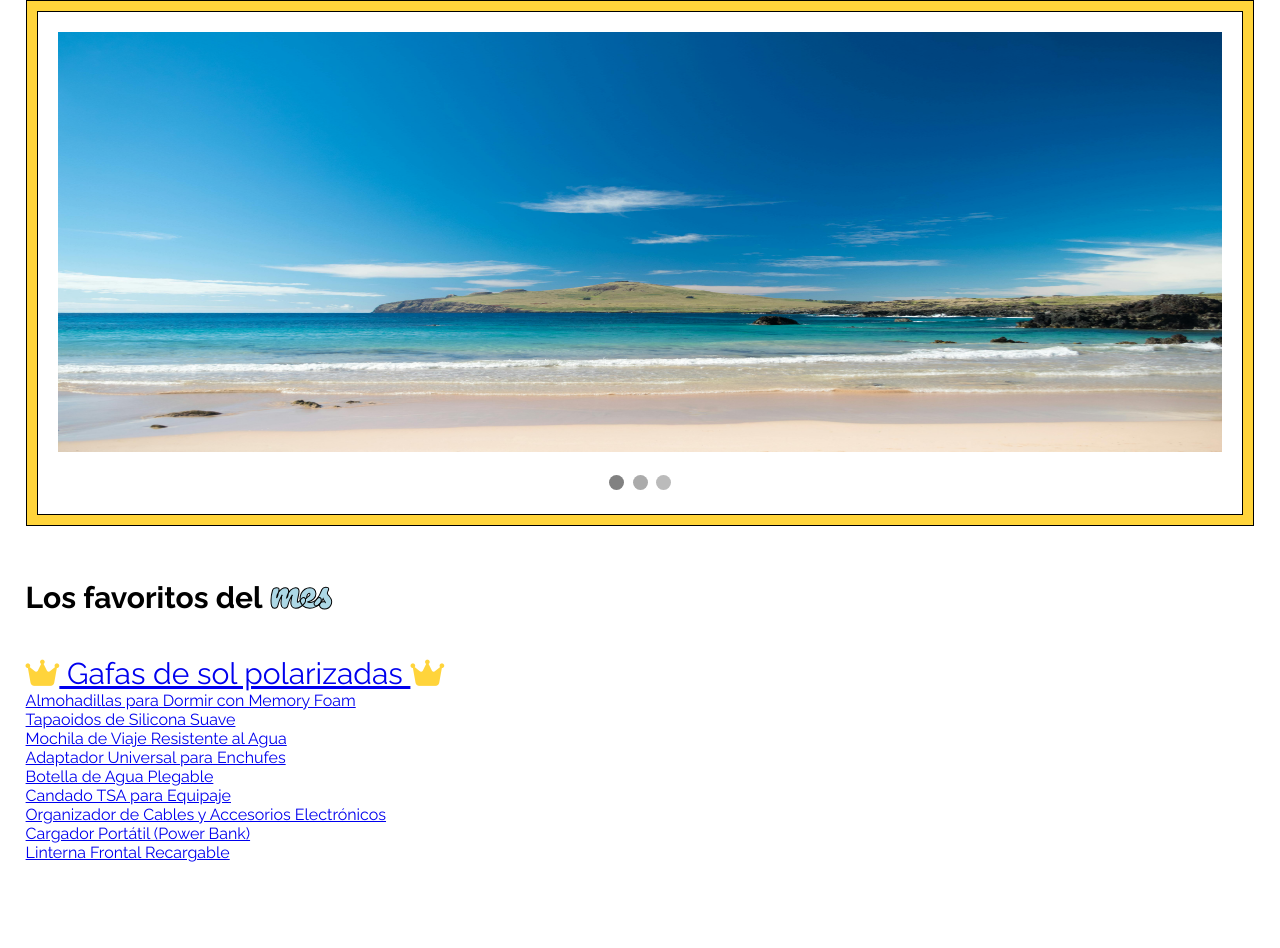
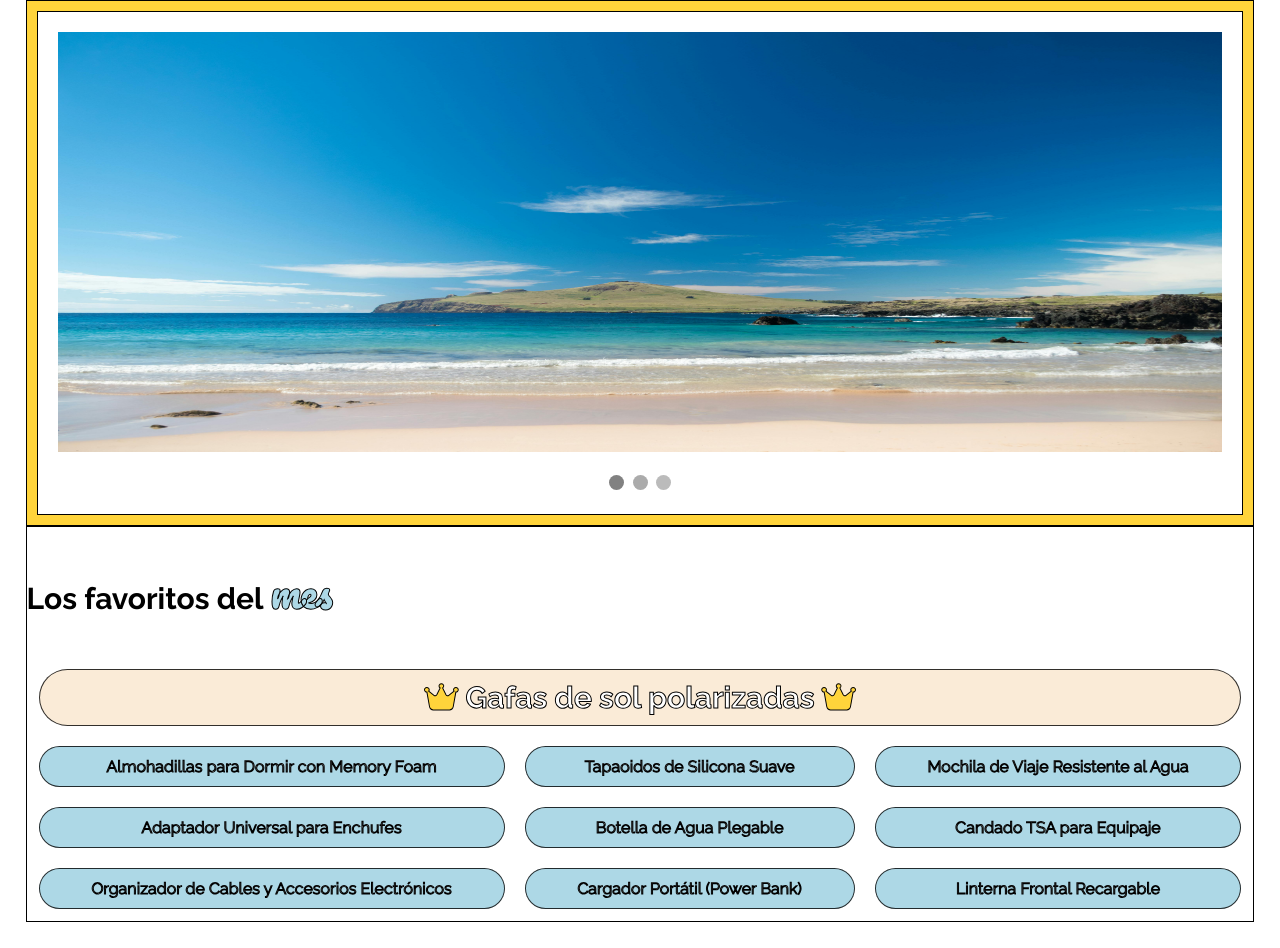
Before and after one commit to karolcordoba8267/AccesoriosViajesKJCS, a plain HTML site: page index.html in a window 1280 px wide. Shown: the part 232-1180 px from the top of the page. Before the commit the page ends 1120 px from the top, so only its background shows below. Drawn offline with nearby package versions, Linux system fonts and the light colour scheme; a web font is replaced by a local one.

Commit message:
Favoritos css

```diff
--- a/index.css
+++ b/index.css
@@ -101,3 +101,55 @@ body {
 .dot:hover {
     background-color: #717171;
 }
+
+
+/* Favoritos */
+.Favoritos {
+    border: 1px solid black;
+}
+
+.grid-container {
+    display: grid;
+    grid-template-columns: auto auto auto;
+    padding: 2px;
+}
+
+.grid-item {
+    border: 1px solid rgba(0, 0, 0, 0.8);
+    padding: 10px;
+    font-family: 'Raleway', sans-serif;
+    font-size: 15px;
+    text-align: center;
+    border-radius: 100px;
+    margin: 10px;
+    background-color: lightblue;
+}
+
+.grid-item1 {
+    border: 1px solid rgba(0, 0, 0, 0.8);
+    padding: 10px;
+    text-align: center;
+    border-radius: 100px;
+    margin: 10px;
+    grid-column: 1 / span 3;
+    grid-row: 1;
+    font-weight: bold;
+    font-family: 'Raleway', sans-serif;
+    background-color: antiquewhite;
+}
+
+.button,
+.button1 {
+    text-align: center;
+    text-decoration: none;
+    display: inline-block;
+    font-size: 16px;
+    cursor: pointer;
+    color: white;
+    -webkit-text-stroke: 1px black;
+}
+
+.button:hover,
+.grid-item:hover {
+    background-color: antiquewhite;
+}
```
